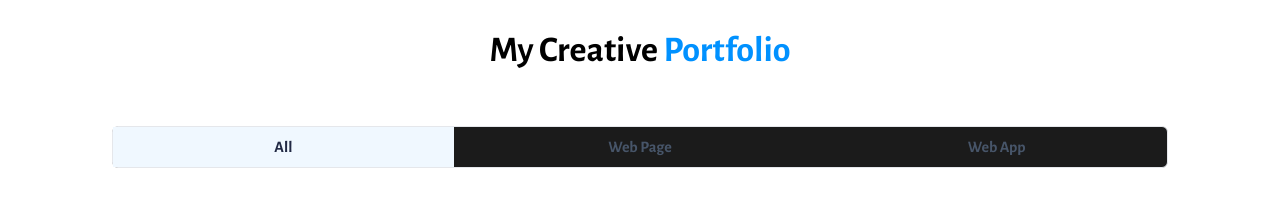
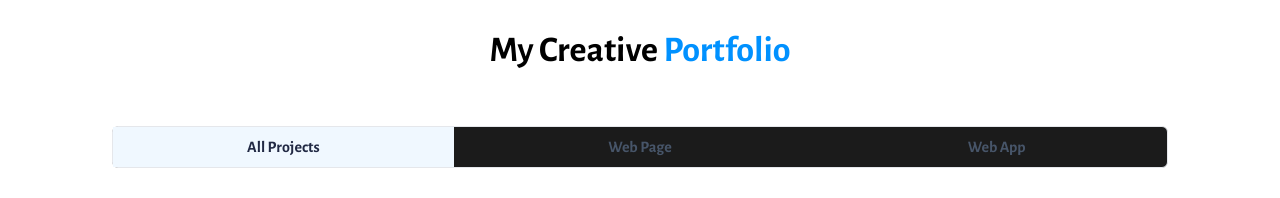
Before and after one commit to PrashantaDA/Portfolio, a React (Vite) app: page / in a window 1280 px wide. Shown: the part 1640-1838 px from the top of the page. Built offline with nearby package versions, Linux system fonts and the light colour scheme.

Commit message:
Changed Tab title

```diff
--- a/src/components/Tabs.jsx
+++ b/src/components/Tabs.jsx
@@ -10,7 +10,7 @@ import { useGSAP } from "@gsap/react";
 gsap.registerPlugin(useGSAP);
 
 const Tabs = ({ projects }) => {
-	const [activeTab, setActiveTab] = useState("All");
+	const [activeTab, setActiveTab] = useState("All Projects");
 	const [visibleProjects, setVisibleProjects] = useState(8);
 	const [currentPage, setCurrentPage] = useState(1);
 
@@ -21,14 +21,14 @@ const Tabs = ({ projects }) => {
 	});
 
 	const filterProjects = (tab) => {
-		if (tab === "All") {
+		if (tab === "All Projects") {
 			return projects;
 		}
 		return projects.filter((project) => project.category === tab);
 	};
 
 	const tabContent = {
-		All: filterProjects("All"),
+		"All Projects": filterProjects("All Projects"),
 		"Web Page": filterProjects("Web Page"),
 		"Web App": filterProjects("Web App"),
 	};
```
